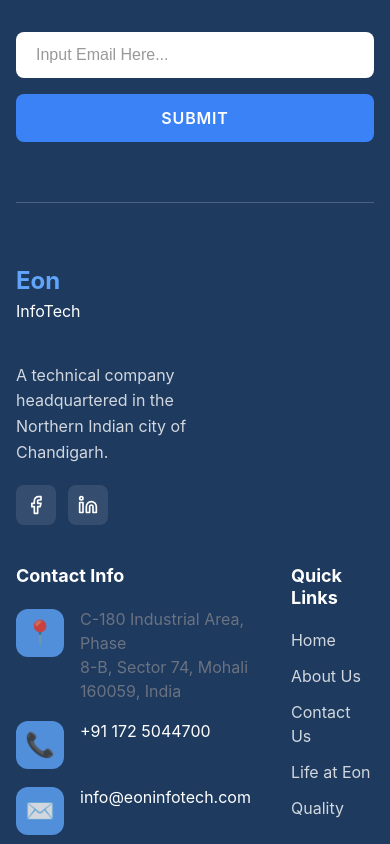
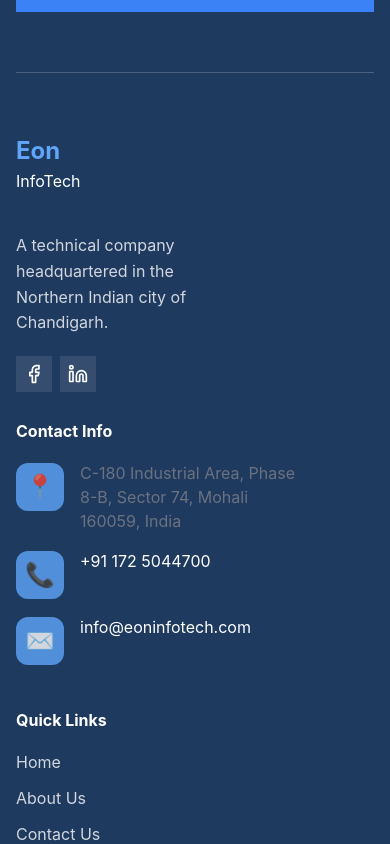
Before and after one commit to Akshit2004/Eon-mainwebsite, a React (Vite) app: page /life in a window 390 px wide. Shown: the part 3380-4224 px from the top of the page. Built offline with nearby package versions, Linux system fonts and the light colour scheme.

Commit message:
Remove unused footer styles and adjust testimonials section for improved layout and responsiveness

```diff
--- a/src/pages/LandingPage/LandingPage.css
+++ b/src/pages/LandingPage/LandingPage.css
@@ -1208,15 +1208,6 @@
     grid-template-columns: repeat(4, 1fr);
     gap: 1.5rem;
   }
-
-  .footer-info {
-    grid-template-columns: 1fr;
-    gap: 40px;
-  }
-
-  .footer-links {
-    grid-template-columns: repeat(2, 1fr);
-  }
 }
 
 @media (max-width: 768px) {
@@ -1329,15 +1320,6 @@
   .premises-item.large {
     grid-column: span 2;
     grid-row: span 2;
-  }
-
-  .footer-info {
-    grid-template-columns: 1fr;
-    gap: 40px;
-  }
-
-  .footer-links {
-    grid-template-columns: repeat(2, 1fr);
   }
 }
 
@@ -1492,484 +1474,21 @@
   right: 8%;
   opacity: 0.1;
   z-index: 1;
-}
-
-/* Footer Section Styles */
-.footer-section {
-  background: #1e3a5f;
-  color: white;
-  padding: 60px 0 40px;
-}
-
-.footer-content {
-  display: flex;
-  flex-direction: column;
-  gap: 40px;
-}
-
-/* Newsletter Section */
-.footer-newsletter {
-  display: flex;
-  justify-content: space-between;
-  align-items: flex-start;
-  gap: 40px;
-}
-
-.newsletter-title {
-  font-size: 2.5rem;
-  font-weight: 700;
-  line-height: 1.2;
-  color: white;
-  margin: 0;
-  flex: 1;
-}
-
-.newsletter-form {
-  display: flex;
-  flex-direction: column;
-  gap: 16px;
-  min-width: 300px;
-}
-
-.newsletter-input {
-  padding: 14px 20px;
-  border: none;
-  border-radius: 8px;
-  background: white;
-  color: #333;
-  font-size: 16px;
-  outline: none;
-  transition: all 0.3s ease;
-}
-
-.newsletter-input::placeholder {
-  color: #999;
-}
-
-.newsletter-input:focus {
-  box-shadow: 0 0 0 3px rgba(59, 130, 246, 0.3);
-}
-
-.newsletter-submit {
-  padding: 14px 20px;
-  background: #3b82f6;
-  color: white;
-  border: none;
-  border-radius: 8px;
-  font-size: 16px;
-  font-weight: 600;
-  cursor: pointer;
-  transition: all 0.3s ease;
-  text-transform: uppercase;
-  letter-spacing: 0.05em;
-}
-
-.newsletter-submit:hover {
-  background: #2563eb;
-  transform: translateY(-1px);
-}
-
-/* Footer Separator */
-.footer-separator {
-  height: 1px;
-  background: rgba(255, 255, 255, 0.2);
-  margin: 20px 0;
-}
-
-/* Footer Info Section */
-.footer-info {
-  display: grid;
-  grid-template-columns: 1fr 2fr;
-  gap: 60px;
-  align-items: start;
-}
-
-/* Footer Brand */
-.footer-brand {
-  display: flex;
-  flex-direction: column;
-  gap: 20px;
-}
-
-.footer-logo .logo-icon {
-  display: flex;
-  flex-direction: column;
-  align-items: flex-start;
-  margin-bottom: 20px;
-}
-
-.footer-logo .logo-icon span:first-child {
-  font-size: 24px;
-  font-weight: 700;
-  color: #60a5fa;
-}
-
-.footer-logo .logo-subtitle {
-  font-size: 16px;
-  font-weight: 400;
-  color: white;
-  margin-left: 0;
-}
-
-.footer-description {
-  color: rgba(255, 255, 255, 0.8);
-  line-height: 1.6;
-  margin: 0;
-}
-
-.social-links {
-  display: flex;
-  gap: 12px;
-}
-
-.social-link {
-  display: flex;
-  align-items: center;
-  justify-content: center;
+  bottom: 20%;
+  right: 15%;
+  opacity: 0.1;
+  z-index: 1;
+}
+
+.testimonials-section .container::after {
+  content: '';
+  position: absolute;
   width: 40px;
   height: 40px;
-  background: rgba(255, 255, 255, 0.1);
-  border-radius: 8px;
-  color: white;
-  text-decoration: none;
-  transition: all 0.3s ease;
-}
-
-.social-link:hover {
-  background: #3b82f6;
-  transform: translateY(-2px);
-}
-
-/* Footer Links */
-.footer-links {
-  display: grid;
-  grid-template-columns: repeat(3, 1fr);
-  gap: 40px;
-}
-
-.footer-column-title {
-  font-size: 18px;
-  font-weight: 700;
-  color: white;
-  margin: 0 0 20px 0;
-}
-
-.footer-menu {
-  list-style: none;
-  padding: 0;
-  margin: 0;
-  display: flex;
-  flex-direction: column;
-  gap: 12px;
-}
-
-.footer-menu a {
-  color: rgba(255, 255, 255, 0.8);
-  text-decoration: none;
-  transition: color 0.3s ease;
-  line-height: 1.5;
-}
-
-.footer-menu a:hover {
-  color: #60a5fa;
-}
-
-/* Contact Items */
-.contact-item {
-  display: flex;
-  align-items: flex-start;
-  gap: 12px;
-  margin-bottom: 16px;
-}
-
-.contact-icon {
-  font-size: 16px;
-  margin-top: 2px;
-  opacity: 0.8;
-}
-
-.contact-text {
-  flex: 1;
-}
-
-.contact-text p {
-  margin: 0;
-  color: rgba(255, 255, 255, 0.8);
-  line-height: 1.5;
-}
-
-/* Responsive Design */
-@media (max-width: 1024px) {
-  .container {
-    padding: 0 1.5rem;
-  }
-  .about-content {
-    gap: 3rem;
-  }
-
-  .about-text {
-    padding-right: 1rem;
-  }
-
-  .life-content {
-    gap: 3rem;
-  }
-
-  .life-text {
-    padding-right: 1rem;
-  }
-
-  .achievements-grid {
-    grid-template-columns: repeat(4, 1fr);
-    gap: 1.5rem;
-  }
-
-  .premises-grid {
-    grid-template-columns: repeat(4, 1fr);
-    gap: 1.5rem;
-  }
-
-  .footer-info {
-    grid-template-columns: 1fr;
-    gap: 40px;
-  }
-
-  .footer-links {
-    grid-template-columns: repeat(2, 1fr);
-  }
-}
-
-@media (max-width: 768px) {
-  .container {
-    padding: 0 1rem;
-  }
-
-  .section-title {
-    font-size: 2rem;
-  }
-
-  /* Hero responsive */
-  .hero-content {
-    padding: 0 1rem;
-  }
-
-  .hero-title {
-    font-size: clamp(2rem, 6vw, 4rem);
-  }
-
-  .hero-description {
-    font-size: 1rem;
-  }
-
-  .about-content {
-    grid-template-columns: 1fr;
-    gap: 2.5rem;
-  }
-
-  .life-content {
-    grid-template-columns: 1fr;
-    gap: 2.5rem;
-  }
-
-  .about-text {
-    padding-right: 0;
-    text-align: center;
-  }
-  .life-text {
-    padding-right: 0;
-    text-align: center;
-  }
-
-  .quality-content {
-    grid-template-columns: 1fr;
-    gap: 2.5rem;
-  }
-
-  .quality-text {
-    padding-right: 0;
-    text-align: center;
-  }
-
-  .quality-title {
-    font-size: 2rem;
-  }
-  .about-heading {
-    font-size: 1.75rem;
-  }
-
-  .about-image {
-    padding: 1rem;
-  }  .about-img {
-    height: 300px;
-  }
-  .achievements-grid {
-    grid-template-columns: repeat(4, 1fr);
-    gap: 1.25rem;
-  }
-
-  .premises-grid {
-    grid-template-columns: repeat(4, 1fr);
-    gap: 1.25rem;
-  }
-
-  .achievement-image {
-    height: 180px;
-  }
-  .life-title {
-    font-size: 2rem;
-  }
-  .image-grid {
-    height: 380px;
-    gap: 1.25rem;
-  }
-  .achievement-title {
-    padding: 1.25rem;
-    font-size: 1rem;
-  }
-
-  .products-scroll-container {
-    margin: 0 -1rem;
-    padding-left: 1rem;
-    padding-right: 1rem;
-  }
-
-  .product-card {
-    flex: 0 0 320px;
-  }
-  .product-image {
-    height: 200px;
-  }
-
-  .premises-grid {
-    grid-template-columns: repeat(3, 1fr);
-    grid-template-rows: repeat(3, 180px);
-    gap: 1.25rem;
-  }
-
-  .premises-item.large {
-    grid-column: span 2;
-    grid-row: span 2;
-  }
-
-  .footer-info {
-    grid-template-columns: 1fr;
-    gap: 40px;
-  }
-
-  .footer-links {
-    grid-template-columns: repeat(2, 1fr);
-  }
-}
-
-@media (max-width: 480px) {
-  .about-img {
-    height: 250px;
-  }
-
-  .achievements-grid {
-    grid-template-columns: repeat(2, 1fr);
-    gap: 1rem;
-  }
-
-  .life-features {
-    gap: 1.25rem;
-  }
-  .feature-item {
-    flex-direction: column;
-    text-align: center;
-    gap: 0.75rem;
-    align-items: center;
-  }
-
-  .feature-icon {
-    margin: 0 auto;
-  }
-
-  .life-title {
-    font-size: 1.75rem;
-  }
-  .image-grid {
-    height: 320px;
-    gap: 1rem;
-  }
-
-  .image-overlay {
-    font-size: 1.1rem;
-  }
-
-  .achievement-image {
-    height: 160px;
-  }
-  .achievement-title {
-    padding: 1rem;
-    font-size: 0.95rem;
-  }
-
-  .products-scroll-container {
-    margin: 0 -1rem;
-    padding-left: 1rem;
-    padding-right: 1rem;
-  }
-
-  .products-grid {
-    gap: 1.5rem;
-  }
-
-  .product-card {
-    flex: 0 0 280px;
-  }
-
-  .product-image {
-    height: 180px;
-  }
-
-  .product-info {
-    padding: 1.25rem;
-  }
-
-  .product-title {
-    font-size: 1rem;
-  }  .product-arrow {
-    width: 35px;
-    height: 35px;
-  }
-  .premises-grid {
-    grid-template-columns: repeat(2, 1fr);
-    grid-template-rows: repeat(4, 160px);
-    gap: 1rem;
-  }
-
-  .premises-item.large {
-    grid-column: span 2;
-    grid-row: span 2;
-  }
-
-  .quality-title {
-    font-size: 1.75rem;
-  }
-
-  .quality-features {
-    gap: 1.25rem;
-  }
-
-  .feature-image {
-    height: 100px;
-  }
-  .feature-name {
-    font-size: 1rem;
-  }
-
-  .testimonials-container {
-    grid-template-columns: 1fr;
-    gap: 1.5rem;
-  }
-
-  .testimonial-card {
-    padding: 1.5rem;
-  }
-
-  .google-rating {
-    max-width: 250px;
-    padding: 0.75rem;
-  }
-}
+  background: #60a5fa;
+  border-radius: 50%;
+  top: 25%;
+  right: 8%;
+  opacity: 0.1;
+  z-index: 1;
+}
```
